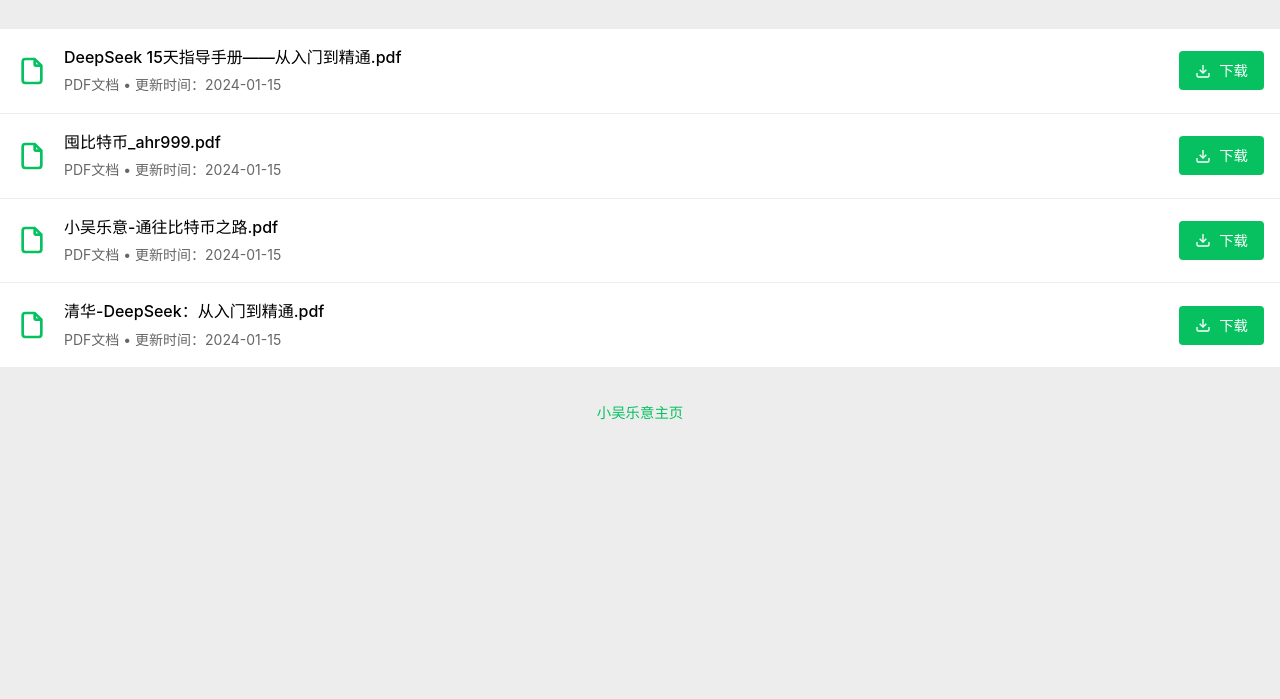
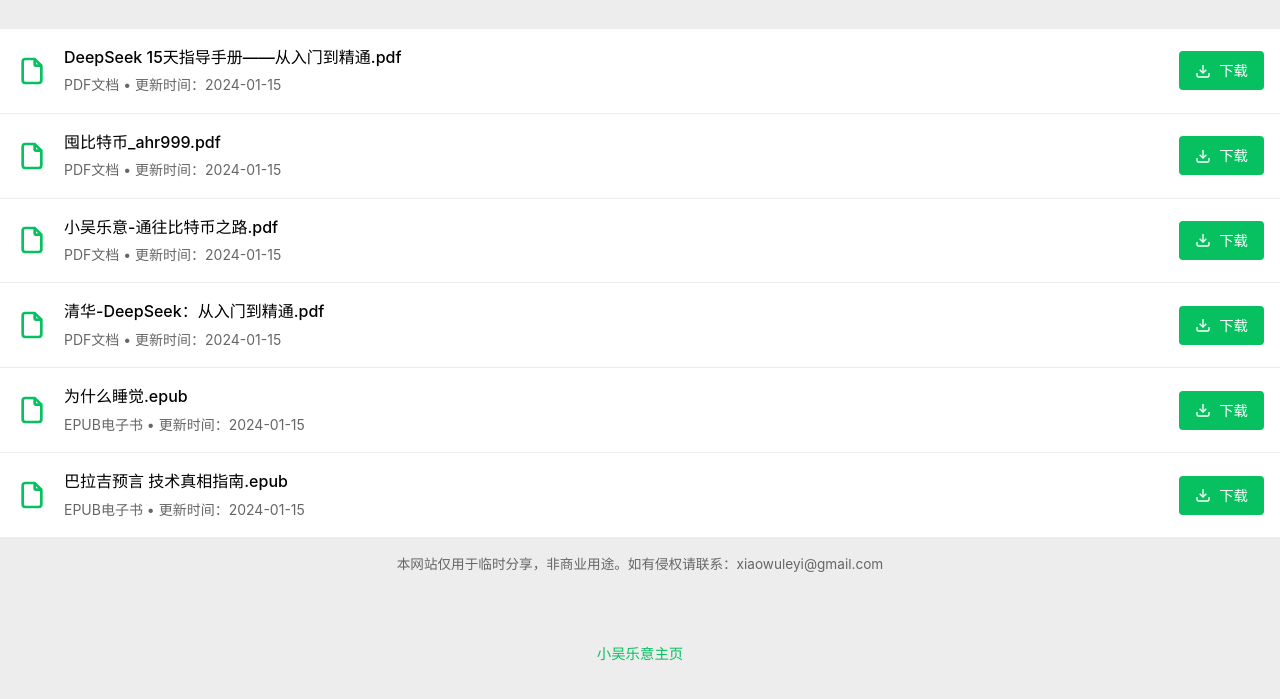
Before and after one commit to lovexw/test, a plain HTML site: page index.html in a window 1280 px wide. Shown: the part 118-817 px from the top of the page. Drawn offline with Linux system fonts and the light colour scheme.

Commit message:
添加文件下载中心页面，包含移动端适配和微信风格设计

```diff
--- a/index.html
+++ b/index.html
@@ -3,7 +3,17 @@
 <head>
     <meta charset="UTF-8">
     <meta name="viewport" content="width=device-width, initial-scale=1.0">
-    <title>小吴乐意｜文件下载中心</title>
+    <meta name="description" content="小吴乐意文件下载中心，提供各类优质电子书籍和文档的免费下载，包括 DeepSeek 指南、比特币相关资料等。">
+    <meta name="keywords" content="小吴乐意,文件下载,电子书,PDF,EPUB,DeepSeek,比特币,技术指南">
+    <meta name="author" content="小吴乐意">
+    <meta name="robots" content="index, follow">
+    <meta property="og:title" content="小吴乐意｜文件下载中心">
+    <meta property="og:description" content="快速、便捷地下载优质电子书籍和文档，包括 DeepSeek 指南、比特币相关资料等。">
+    <meta property="og:type" content="website">
+    <meta property="og:site_name" content="小吴乐意">
+    <link rel="icon" type="image/svg+xml" href="favicon.svg">
+    <link rel="canonical" href="https://www.xiaowuleyi.com/download/" />
+    <title>小吴乐意｜文件下载中心 - 优质电子书籍免费下载</title>
     <style>
         :root {
             --primary-color: #07C160;
@@ -238,6 +248,47 @@
                     下载
                 </a>
             </div>
+
+            <div class="file-item">
+                <svg class="file-icon" viewBox="0 0 24 24" fill="none" stroke="currentColor" stroke-width="2">
+                    <path d="M14 3v4a1 1 0 001 1h4"/>
+                    <path d="M17 21H7a2 2 0 01-2-2V5a2 2 0 012-2h7l5 5v11a2 2 0 01-2 2z"/>
+                </svg>
+                <div class="file-info">
+                    <a href="book/为什么睡觉.epub" class="file-name">为什么睡觉.epub</a>
+                    <span class="file-meta">EPUB电子书 • 更新时间：2024-01-15</span>
+                </div>
+                <a href="book/为什么睡觉.epub" class="download-btn" download>
+                    <svg class="download-icon" viewBox="0 0 24 24" fill="none" stroke="currentColor" stroke-width="2">
+                        <path d="M21 15v4a2 2 0 01-2 2H5a2 2 0 01-2-2v-4"/>
+                        <path d="M7 10l5 5 5-5"/>
+                        <path d="M12 15V3"/>
+                    </svg>
+                    下载
+                </a>
+            </div>
+
+            <div class="file-item">
+                <svg class="file-icon" viewBox="0 0 24 24" fill="none" stroke="currentColor" stroke-width="2">
+                    <path d="M14 3v4a1 1 0 001 1h4"/>
+                    <path d="M17 21H7a2 2 0 01-2-2V5a2 2 0 012-2h7l5 5v11a2 2 0 01-2 2z"/>
+                </svg>
+                <div class="file-info">
+                    <a href="book/巴拉吉预言 技术真相指南.epub" class="file-name">巴拉吉预言 技术真相指南.epub</a>
+                    <span class="file-meta">EPUB电子书 • 更新时间：2024-01-15</span>
+                </div>
+                <a href="book/巴拉吉预言 技术真相指南.epub" class="download-btn" download>
+                    <svg class="download-icon" viewBox="0 0 24 24" fill="none" stroke="currentColor" stroke-width="2">
+                        <path d="M21 15v4a2 2 0 01-2 2H5a2 2 0 01-2-2v-4"/>
+                        <path d="M7 10l5 5 5-5"/>
+                        <path d="M12 15V3"/>
+                    </svg>
+                    下载
+                </a>
+            </div>
+        </div>
+        <div style="text-align: center; padding: 1rem; color: #666; font-size: 0.85rem; border-top: 1px solid var(--border-color);">
+            <p style="margin-bottom: 1rem;">本网站仅用于临时分享，非商业用途。如有侵权请联系：xiaowuleyi@gmail.com</p>
         </div>
         <div style="text-align: center; padding: 2rem 1rem; border-top: 1px solid var(--border-color);">
             <a href="https://www.xiaowuleyi.com" style="color: var(--primary-color); text-decoration: none; font-size: 0.9rem;" target="_blank">小吴乐意主页</a>
```
Also changed, not shown: favicon.svg (added), 3 other files.
